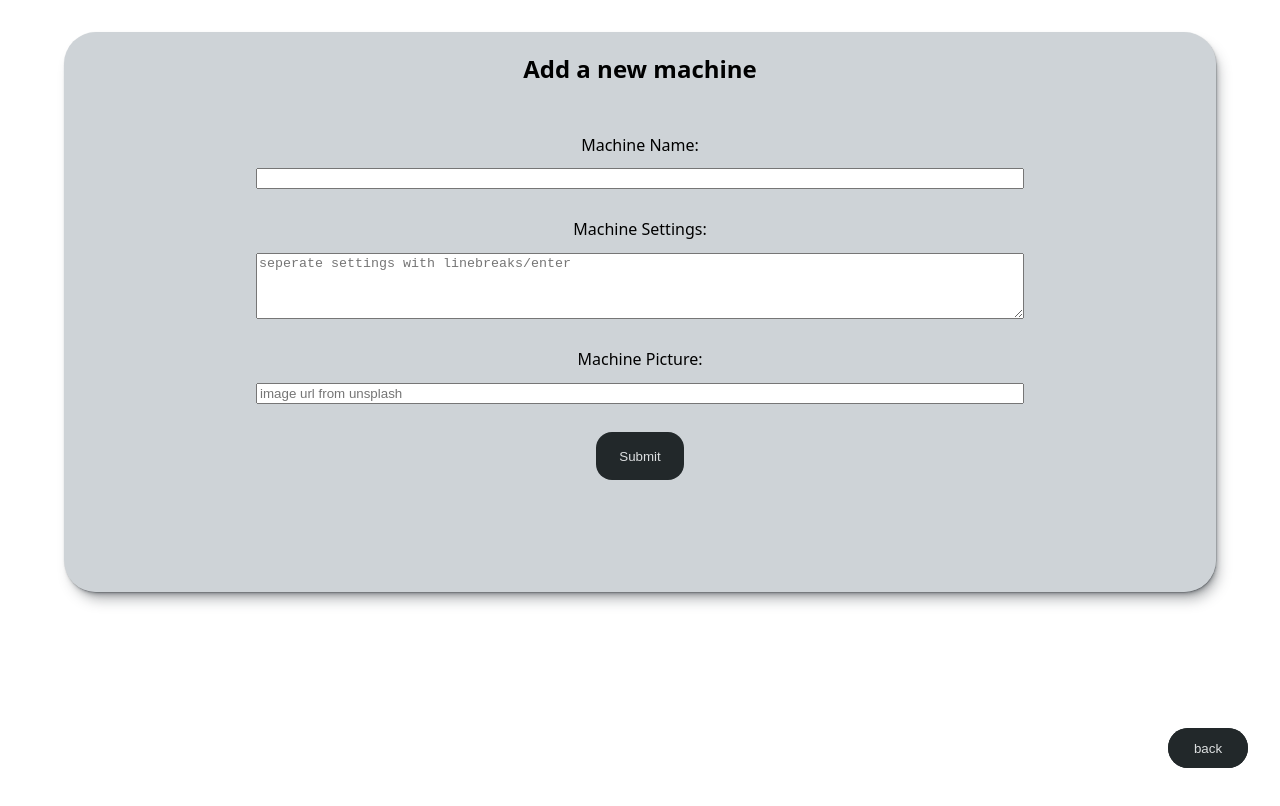
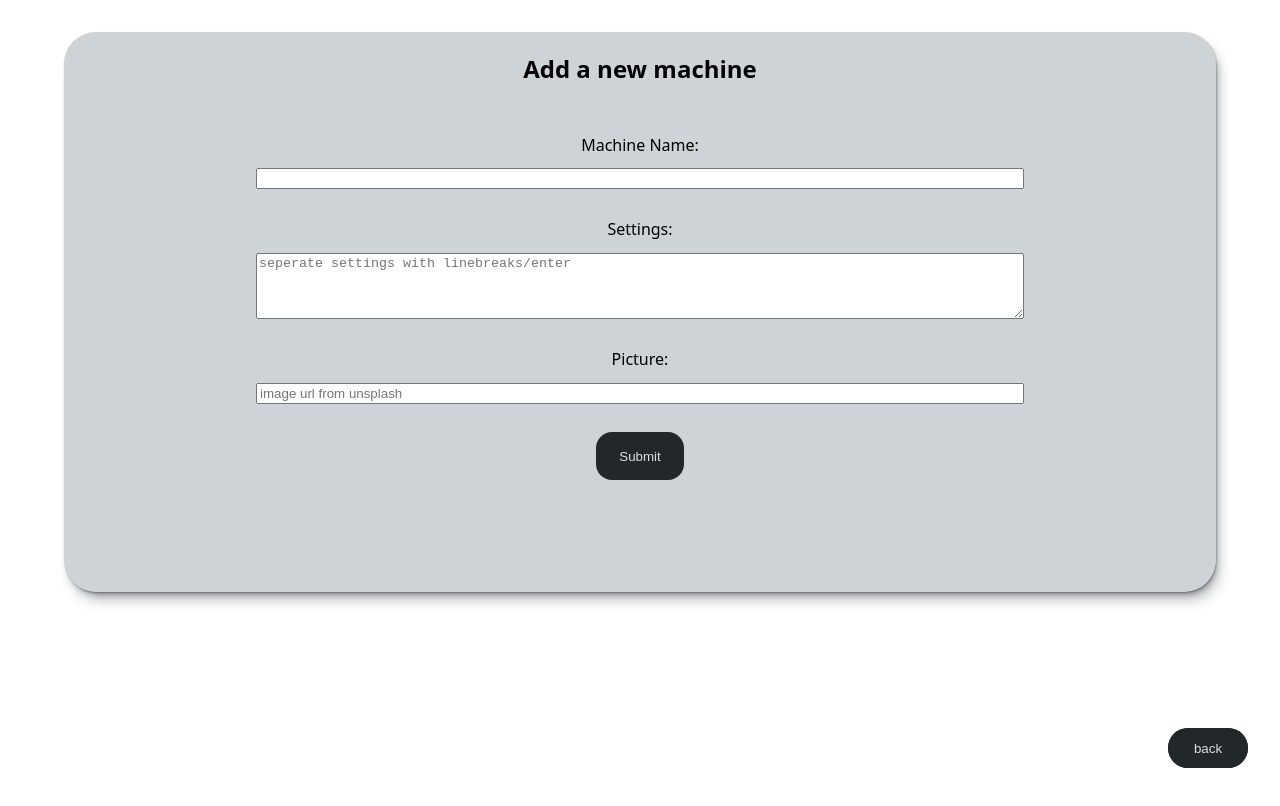
Before and after one commit to granitn/capstone-project, a Next.js app: page /form in a window 1280 px wide. Shown: the top 806 px of the page. Built offline with nearby package versions, Linux system fonts and the light colour scheme.

Commit message:
changed form input names

```diff
--- a/components/MachineForm/index.js
+++ b/components/MachineForm/index.js
@@ -44,7 +44,7 @@ export default function MachineForm() {
         <FormLabel htmlFor="name">Machine Name:</FormLabel>
 
         <FormInput type="text" name="machineName" id="name" required />
-        <FormLabel htmlFor="settings">Machine Settings:</FormLabel>
+        <FormLabel htmlFor="settings">Settings:</FormLabel>
 
         <FormArea
           type="text"
@@ -54,7 +54,7 @@ export default function MachineForm() {
           placeholder="seperate settings with linebreaks/enter"
           required
         />
-        <FormLabel htmlFor="image">Machine Picture:</FormLabel>
+        <FormLabel htmlFor="image">Picture:</FormLabel>
         <FormInput
           type="url"
           name="machineImage"
```
